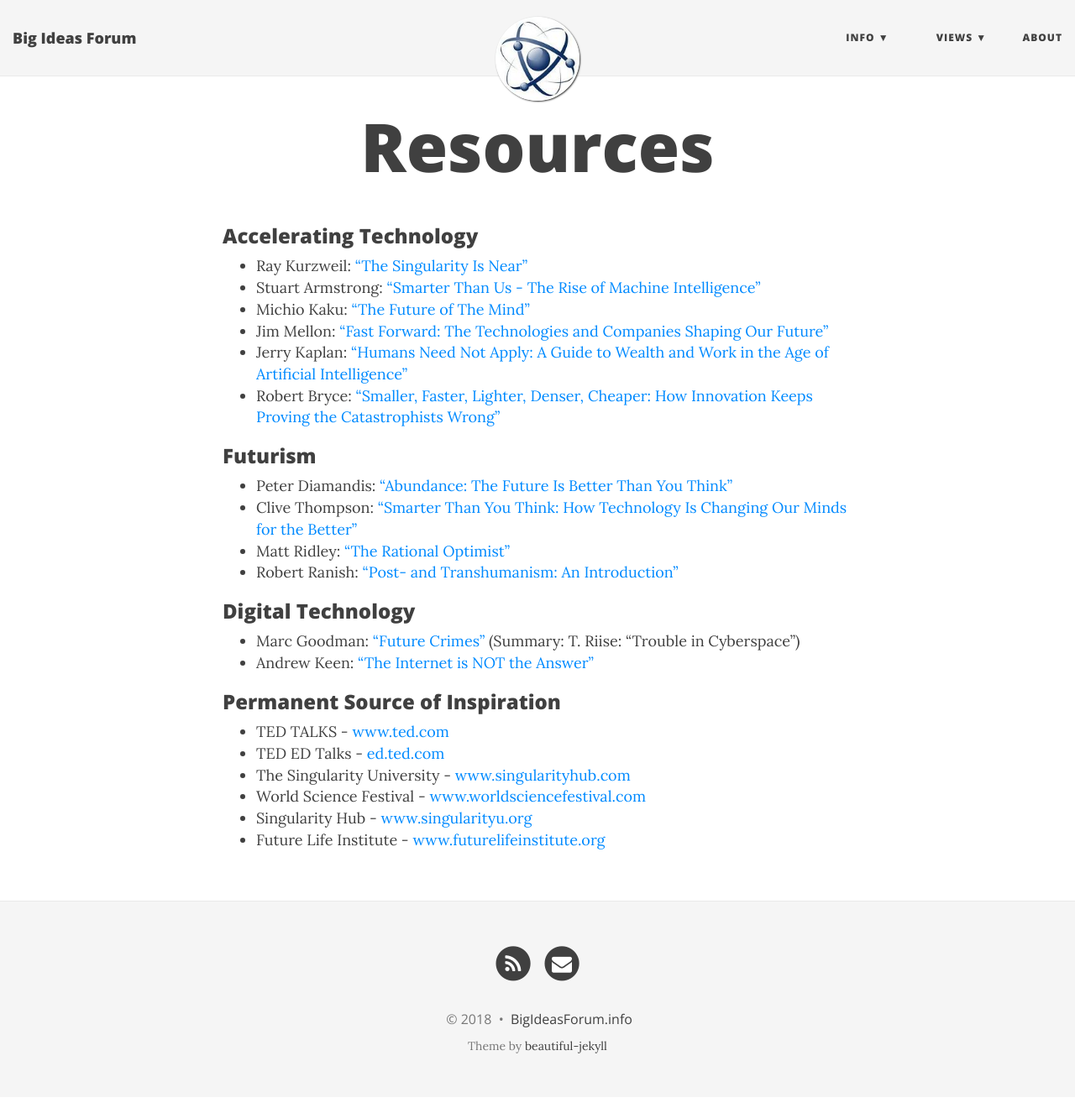
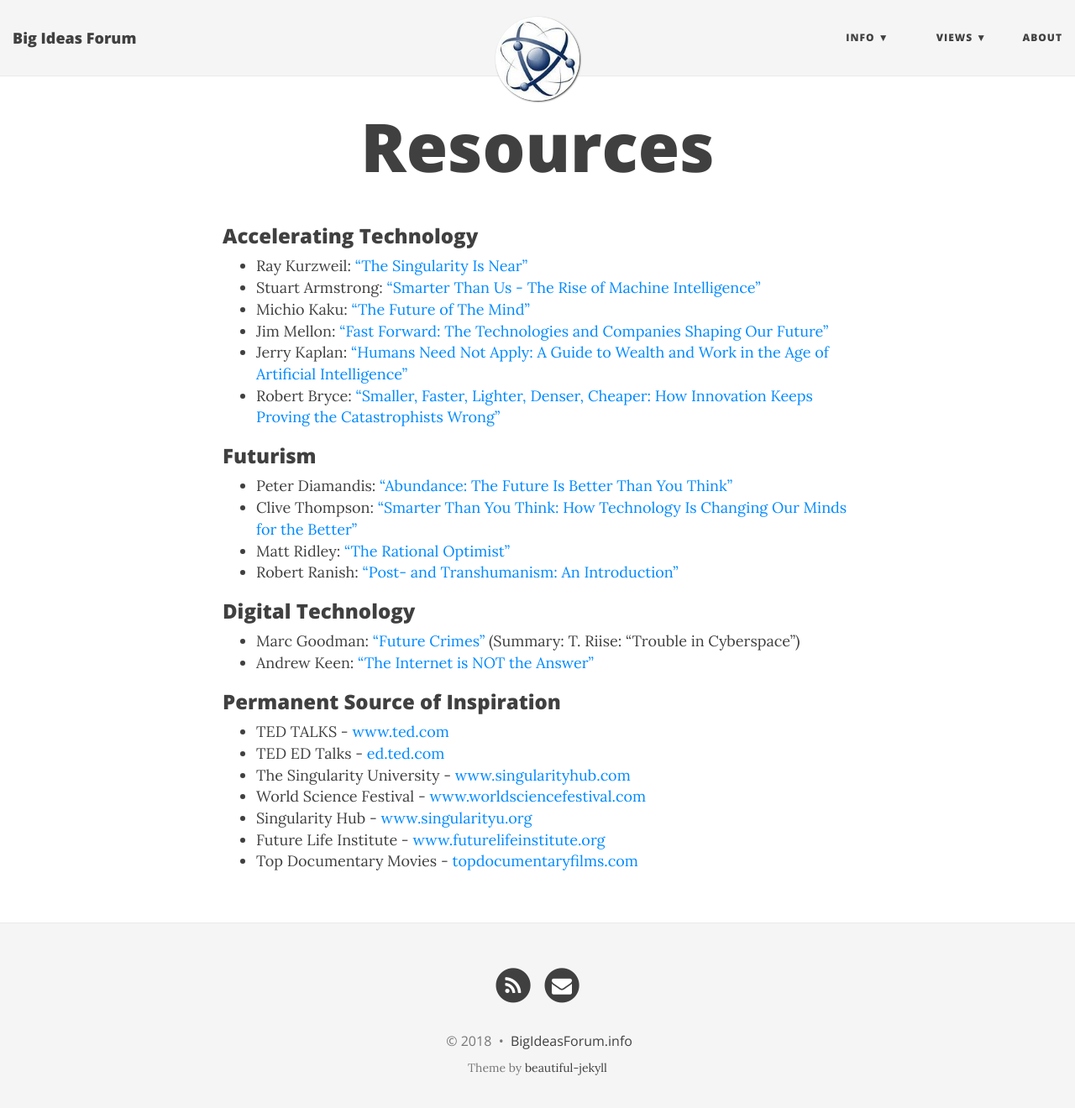
Before and after one commit to BigIdeasForum/bigideasforum.github.io, a Jekyll site: the page built from resources.md, in a window 1280 px wide and 1333 px high. Shown: the top 1320 px of the window at 84% size. Built offline with Jekyll 4.4.1, drawn with Linux system fonts in a browser that asks for light colours; nearby versions of some CDN libraries.

Commit message:
add link to resources page

```diff
--- a/resources.md
+++ b/resources.md
@@ -35,3 +35,4 @@
 * World Science Festival - [www.worldsciencefestival.com ](http://www.worldsciencefestival.com )
 * Singularity Hub - [www.singularityu.org](http://www.singularityu.org)
 * Future Life Institute - [www.futurelifeinstitute.org ](http://www.futurelifeinstitute.org )
+* Top Documentary Movies - [topdocumentaryfilms.com](https://topdocumentaryfilms.com)
```
